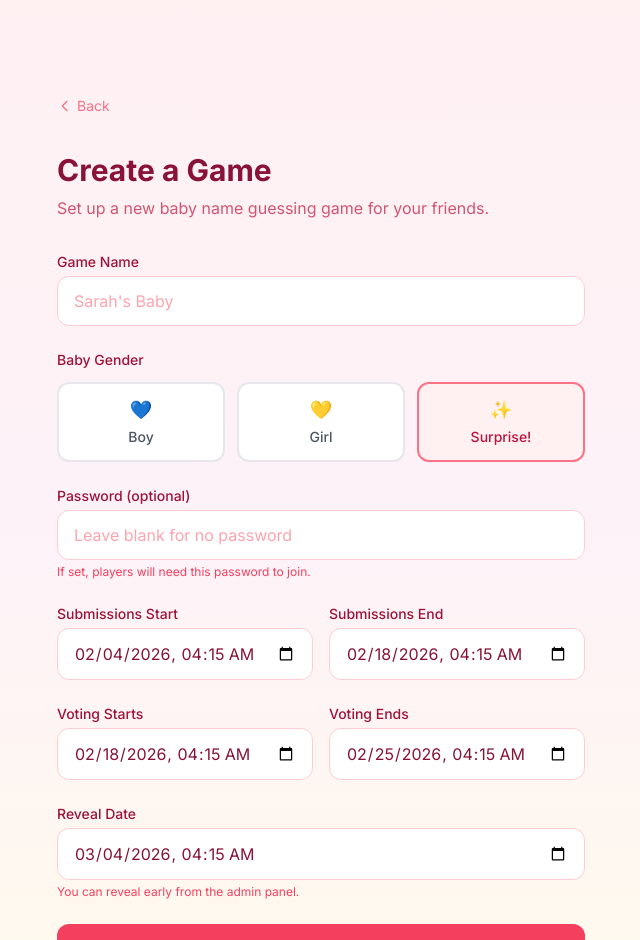
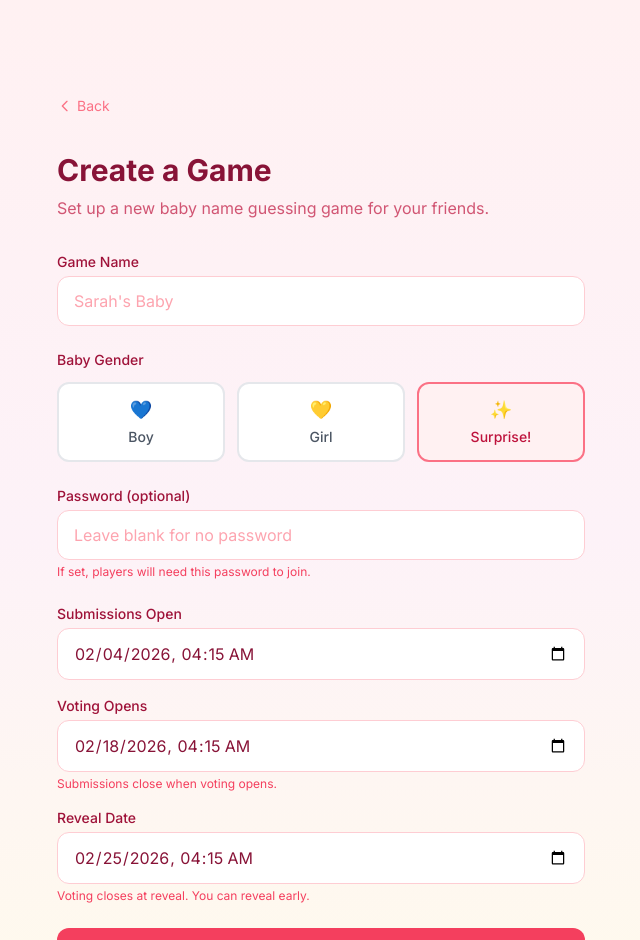
Before and after one commit to rebecca-sich/fun-vibes, a Next.js app: page /baby-bets/create in a window 1280 px wide. Shown: the top 940 px of the page, without its empty margins (319-959 px from the left). Built offline with nearby package versions, Linux system fonts and the light colour scheme.

Commit message:
Add the game create flow correctly

```diff
--- a/app/baby-bets/api/games/route.ts
+++ b/app/baby-bets/api/games/route.ts
@@ -12,16 +12,22 @@ export async function POST(request: NextRequest) {
       gender,
       password,
       submissionStart,
-      submissionEnd,
       votingStart,
-      votingEnd,
       revealDate,
     } = body;
 
     // Validate required fields
-    if (!name || !gender || !submissionStart || !submissionEnd || !votingStart || !votingEnd || !revealDate) {
+    const missing = [];
+    if (!name) missing.push("name");
+    if (!gender) missing.push("gender");
+    if (!submissionStart) missing.push("submissionStart");
+    if (!votingStart) missing.push("votingStart");
+    if (!revealDate) missing.push("revealDate");
+
+    if (missing.length > 0) {
+      console.log("Missing fields:", missing, "Body received:", body);
       return NextResponse.json(
-        { error: "Missing required fields" },
+        { error: `Missing required fields: ${missing.join(", ")}` },
         { status: 400 }
       );
     }
@@ -33,9 +39,7 @@ export async function POST(request: NextRequest) {
       gender,
       password: password || undefined,
       submissionStart,
-      submissionEnd,
       votingStart,
-      votingEnd,
       revealDate,
       createdAt: new Date().toISOString(),
       isRevealed: false,
--- a/app/baby-bets/create/page.tsx
+++ b/app/baby-bets/create/page.tsx
@@ -8,12 +8,12 @@ export default function CreateGamePage() {
   const [isSubmitting, setIsSubmitting] = useState(false);
   const [error, setError] = useState<string | null>(null);
   const [adminUrl, setAdminUrl] = useState<string | null>(null);
+  const [copied, setCopied] = useState(false);
 
-  // Default dates: start now, submissions for 2 weeks, voting for 1 week, reveal after
+  // Default dates: start now, voting in 2 weeks, reveal in 3 weeks
   const now = new Date();
   const twoWeeks = new Date(now.getTime() + 14 * 24 * 60 * 60 * 1000);
   const threeWeeks = new Date(now.getTime() + 21 * 24 * 60 * 60 * 1000);
-  const fourWeeks = new Date(now.getTime() + 28 * 24 * 60 * 60 * 1000);
 
   const formatDateForInput = (date: Date) => date.toISOString().slice(0, 16);
 
@@ -22,10 +22,8 @@ export default function CreateGamePage() {
     gender: "surprise" as BabyGender,
     password: "",
     submissionStart: formatDateForInput(now),
-    submissionEnd: formatDateForInput(twoWeeks),
     votingStart: formatDateForInput(twoWeeks),
-    votingEnd: formatDateForInput(threeWeeks),
-    revealDate: formatDateForInput(fourWeeks),
+    revealDate: formatDateForInput(threeWeeks),
   });
 
   const handleSubmit = async (e: React.FormEvent) => {
@@ -40,9 +38,7 @@ export default function CreateGamePage() {
         body: JSON.stringify({
           ...formData,
           submissionStart: new Date(formData.submissionStart).toISOString(),
-          submissionEnd: new Date(formData.submissionEnd).toISOString(),
           votingStart: new Date(formData.votingStart).toISOString(),
-          votingEnd: new Date(formData.votingEnd).toISOString(),
           revealDate: new Date(formData.revealDate).toISOString(),
         }),
       });
@@ -88,10 +84,18 @@ export default function CreateGamePage() {
 
             <div className="mt-6 flex flex-col gap-3">
               <button
-                onClick={() => navigator.clipboard.writeText(`${window.location.origin}${adminUrl}`)}
-                className="w-full rounded-xl bg-rose-500 px-4 py-3 font-medium text-white transition-colors hover:bg-rose-600"
+                onClick={() => {
+                  navigator.clipboard.writeText(`${window.location.origin}${adminUrl}`);
+                  setCopied(true);
+                  setTimeout(() => setCopied(false), 2000);
+                }}
+                className={`w-full rounded-xl px-4 py-3 font-medium text-white transition-colors ${
+                  copied
+                    ? "bg-green-500"
+                    : "bg-rose-500 hover:bg-rose-600"
+                }`}
               >
-                Copy Admin Link
+                {copied ? "Copied!" : "Copy Admin Link"}
               </button>
               <Link
                 href={adminUrl}
@@ -186,10 +190,10 @@ export default function CreateGamePage() {
             </p>
           </div>
 
-          <div className="grid grid-cols-2 gap-4">
+          <div className="space-y-4">
             <div>
               <label className="block text-sm font-medium text-rose-800">
-                Submissions Start
+                Submissions Open
               </label>
               <input
                 type="datetime-local"
@@ -199,24 +203,9 @@ export default function CreateGamePage() {
                 className="mt-1 w-full rounded-xl border border-rose-200 bg-white px-4 py-3 text-rose-900 focus:border-rose-400 focus:outline-none focus:ring-2 focus:ring-rose-400/20"
               />
             </div>
-            <div>
+            <div className="mt-4">
               <label className="block text-sm font-medium text-rose-800">
-                Submissions End
-              </label>
-              <input
-                type="datetime-local"
-                required
-                value={formData.submissionEnd}
-                onChange={(e) => setFormData({ ...formData, submissionEnd: e.target.value })}
-                className="mt-1 w-full rounded-xl border border-rose-200 bg-white px-4 py-3 text-rose-900 focus:border-rose-400 focus:outline-none focus:ring-2 focus:ring-rose-400/20"
-              />
-            </div>
-          </div>
-
-          <div className="grid grid-cols-2 gap-4">
-            <div>
-              <label className="block text-sm font-medium text-rose-800">
-                Voting Starts
+                Voting Opens
               </label>
               <input
                 type="datetime-local"
@@ -225,35 +214,25 @@ export default function CreateGamePage() {
                 onChange={(e) => setFormData({ ...formData, votingStart: e.target.value })}
                 className="mt-1 w-full rounded-xl border border-rose-200 bg-white px-4 py-3 text-rose-900 focus:border-rose-400 focus:outline-none focus:ring-2 focus:ring-rose-400/20"
               />
+              <p className="mt-1 text-xs text-rose-500">
+                Submissions close when voting opens.
+              </p>
             </div>
-            <div>
+            <div className="mt-4">
               <label className="block text-sm font-medium text-rose-800">
-                Voting Ends
+                Reveal Date
               </label>
               <input
                 type="datetime-local"
                 required
-                value={formData.votingEnd}
-                onChange={(e) => setFormData({ ...formData, votingEnd: e.target.value })}
+                value={formData.revealDate}
+                onChange={(e) => setFormData({ ...formData, revealDate: e.target.value })}
                 className="mt-1 w-full rounded-xl border border-rose-200 bg-white px-4 py-3 text-rose-900 focus:border-rose-400 focus:outline-none focus:ring-2 focus:ring-rose-400/20"
               />
+              <p className="mt-1 text-xs text-rose-500">
+                Voting closes at reveal. You can reveal early.
+              </p>
             </div>
-          </div>
-
-          <div>
-            <label className="block text-sm font-medium text-rose-800">
-              Reveal Date
-            </label>
-            <input
-              type="datetime-local"
-              required
-              value={formData.revealDate}
-              onChange={(e) => setFormData({ ...formData, revealDate: e.target.value })}
-              className="mt-1 w-full rounded-xl border border-rose-200 bg-white px-4 py-3 text-rose-900 focus:border-rose-400 focus:outline-none focus:ring-2 focus:ring-rose-400/20"
-            />
-            <p className="mt-1 text-xs text-rose-500">
-              You can reveal early from the admin panel.
-            </p>
           </div>
 
           {error && (
--- a/app/baby-bets/page.tsx
+++ b/app/baby-bets/page.tsx
@@ -14,19 +14,9 @@ export default async function BabyBetsHome() {
   }
 
   return (
-    <main className="min-h-screen bg-gradient-to-b from-rose-50 via-pink-50 to-amber-50">
-      <div className="mx-auto max-w-2xl px-6 py-16 sm:py-24">
-        <Link
-          href="/"
-          className="inline-flex items-center text-sm text-rose-400 hover:text-rose-500 transition-colors"
-        >
-          <svg className="mr-1 h-4 w-4" fill="none" viewBox="0 0 24 24" stroke="currentColor">
-            <path strokeLinecap="round" strokeLinejoin="round" strokeWidth={2} d="M15 19l-7-7 7-7" />
-          </svg>
-          Back to Good Vibes
-        </Link>
-
-        <header className="mt-8 text-center">
+    <main className="flex min-h-screen flex-col bg-gradient-to-b from-rose-50 via-pink-50 to-amber-50">
+      <div className="mx-auto max-w-2xl flex-1 px-6 py-16 sm:py-24">
+        <header className="text-center">
           <h1 className="font-display text-4xl font-bold tracking-tight text-rose-900 sm:text-5xl">
             Baby Bets
           </h1>
@@ -91,6 +81,18 @@ export default async function BabyBetsHome() {
           </div>
         )}
       </div>
+
+      <footer className="pb-8 text-center">
+        <p className="text-sm text-rose-400">
+          Part of the{" "}
+          <Link
+            href="/"
+            className="font-medium text-rose-500 hover:text-rose-600 transition-colors"
+          >
+            Good Vibes Projects
+          </Link>
+        </p>
+      </footer>
     </main>
   );
 }
```
Also changed, not shown: lib/baby-bets/phases.ts (+3 -4 lines), lib/baby-bets/types.ts (+4 -6 lines).
